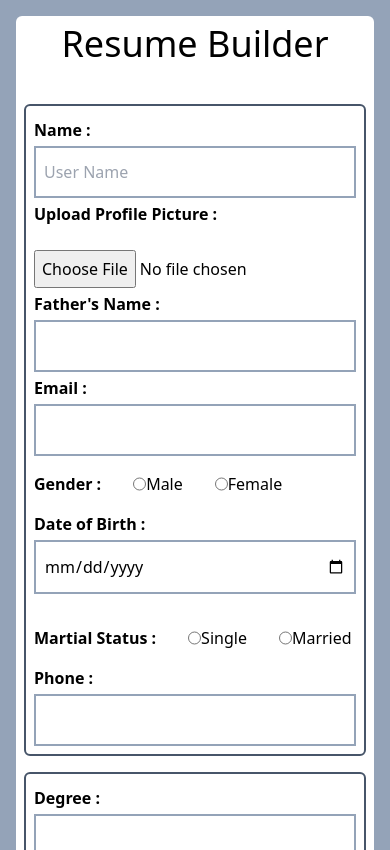
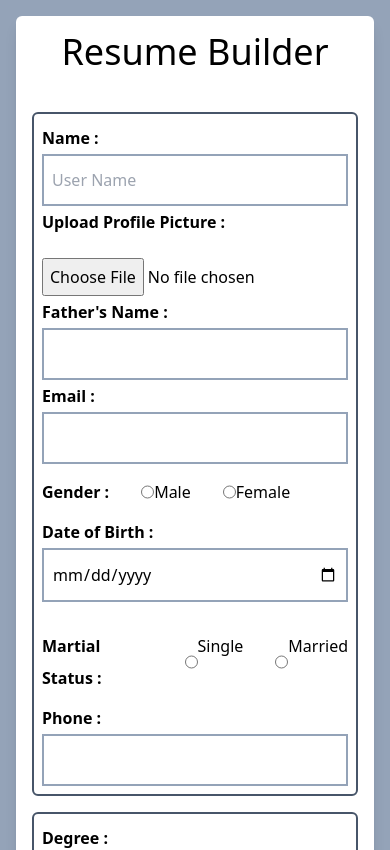
Before and after one commit to zainshah0347/resume_builder, a Next.js app: page / in a window 390 px wide. Shown: the top 850 px of the page. Built offline with nearby package versions, Linux system fonts and the light colour scheme.

Commit message:
set_responsiveness

```diff
--- a/src/app/form.tsx
+++ b/src/app/form.tsx
@@ -84,7 +84,7 @@ export default function Form() {
             <div className="w-full mx-auto">
                 {!showResume ? <div id='form' className="justify-center flex ">
 
-                    <form action={loginSubmit} className='bg-white rounded-md p-2 w-full leading-8 lg:w-[60%] md:w-[70%]'>
+                    <form action={loginSubmit} className='bg-white rounded-md p-4 w-full leading-8 lg:w-[60%] md:w-[70%] sm:w-[80%] xs:w-full shadow-lg'>
                         <h1 className="text-4xl text-center mb-10">Resume Builder</h1>
                         <div className='border-2 border-slate-600 p-2 mt-4 rounded-md '>
                             <label htmlFor="Name" className='cursor-pointer font-bold'>Name :</label><br />
```
